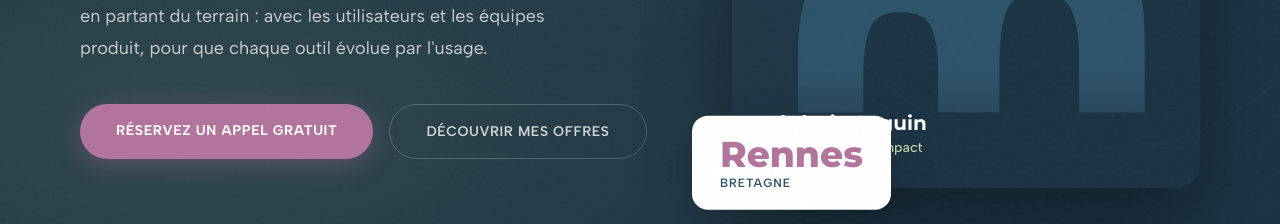
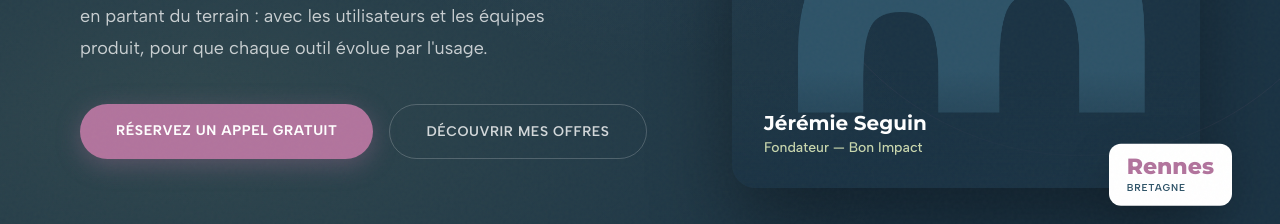
Before and after one commit to JeremieSeguin/bonimpact-site, a plain HTML site: page index.html in a window 1280 px wide. Shown: the part 576-800 px from the top of the page. Drawn offline with Linux system fonts and the light colour scheme.

Commit message:
Le badge Rennes, plus petit, passe en bas à droite de l'image
Co-Authored-By: Claude Opus 5.5 <noreply@anthropic.com>

```diff
--- a/index.html
+++ b/index.html
@@ -230,11 +230,11 @@
         /* Floating badge */
         .hero-float-card {
             position: absolute;
-            bottom: -24px;
-            left: -40px;
+            bottom: -20px;
+            right: -32px;
             background: var(--blanc);
-            padding: 20px 28px;
-            border-radius: 16px;
+            padding: 12px 18px;
+            border-radius: 12px;
             box-shadow: 0 16px 48px rgba(0, 0, 0, 0.15);
             z-index: 3;
             animation: float 6s ease-in-out infinite;
@@ -242,19 +242,19 @@
 
         .hero-float-number {
             font-family: var(--font-display);
-            font-size: 36px;
+            font-size: 22px;
             font-weight: 800;
             color: var(--mauve);
             line-height: 1;
         }
 
         .hero-float-label {
-            font-size: 12px;
+            font-size: 10px;
             font-weight: 600;
             text-transform: uppercase;
             letter-spacing: 0.08em;
             color: var(--bleu-fonce);
-            margin-top: 4px;
+            margin-top: 3px;
         }
 
         @keyframes float {
@@ -902,7 +902,7 @@
             }
 
             .hero-float-card {
-                left: 0;
+                right: 0;
             }
 
             .about-grid {
```
